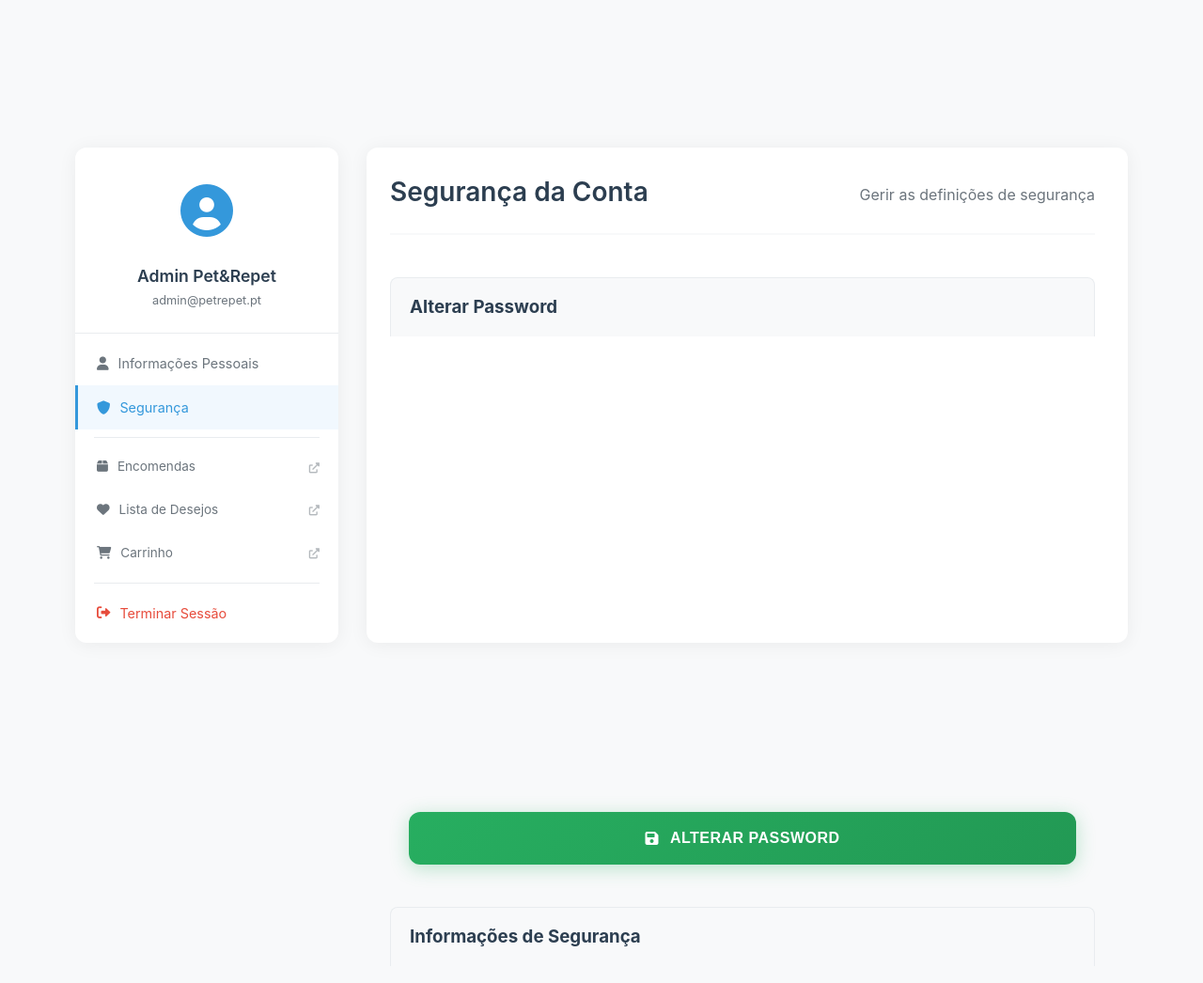
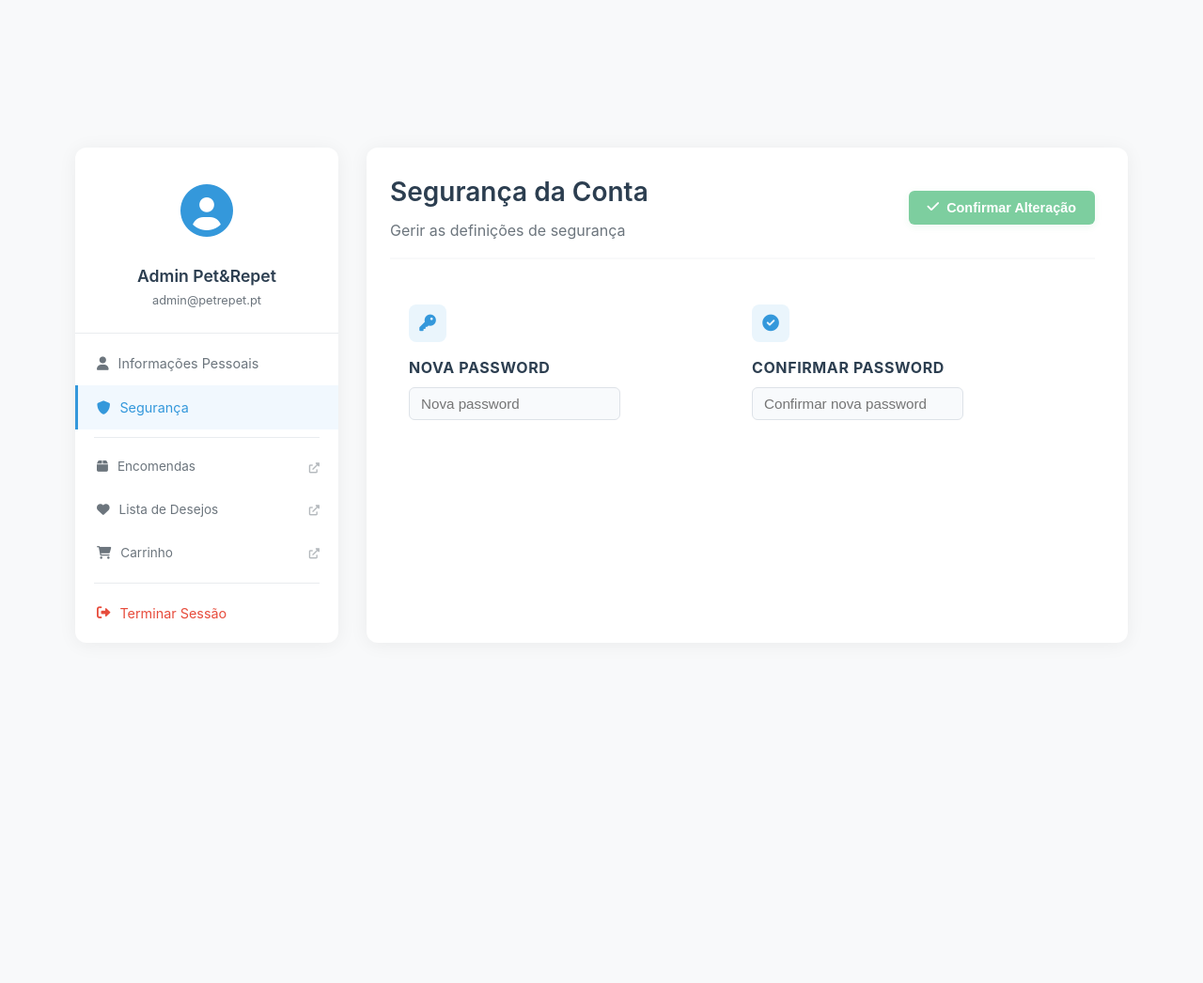
Before and after one commit to hbs09/pet-repet, a PHP site: page /account.php in a window 1280 px wide, after a click on "Segurança". Shown: the part 285-1331 px from the top of the page at 94% size. Run offline with PHP 8.4, Linux system fonts and the light colour scheme; the visitor is signed in with stand-in values (Sample User, id 1); data comes from the database, SQL or seed files in the repository.

Commit message:
Segurança

```diff
--- a/account.php
+++ b/account.php
@@ -222,68 +222,47 @@ $cart_count = $cart->getItemCount($user_id, $session_id);
                     <!-- Security Tab -->
                     <div id="security" class="tab-content">
                         <div class="tab-header">
-                            <h2>Segurança da Conta</h2>
-                            <p>Gerir as definições de segurança</p>
-                        </div>
-
-                        <!-- Password Section -->
-                        <div class="section-header">
-                            <h3>Alterar Password</h3>
+                            <div class="tab-header-content">
+                                <h2>Segurança da Conta</h2>
+                                <p>Gerir as definições de segurança</p>
+                            </div>
+                            <div class="header-actions">
+                                <button type="button" class="btn-save" id="savePasswordBtn" disabled style="opacity: 0.6;">
+                                    <i class="fas fa-check"></i>
+                                    Confirmar Alteração
+                                </button>
+                            </div>
                         </div>
 
                         <div class="section-body">
-                            <form id="passwordForm" class="password-form">
-                                <div class="form-group">
-                                    <label>Password Atual</label>
-                                    <div class="input-with-icon">
-                                        <input type="password" name="current_password" required>
-                                        <i class="fas fa-lock"></i>
+                            <!-- Password Change Section -->
+                            <div class="info-list">
+                                <!-- Password Change Form (inline style) -->
+
+                                <div class="info-row">
+                                    <div class="info-item">
+                                        <div class="info-icon">
+                                            <i class="fas fa-key"></i>
+                                        </div>
+                                        <div class="info-content">
+                                            <span class="info-label">Nova Password</span>
+                                            <div class="info-edit">
+                                                <input type="password" name="new_password" class="inline-input" placeholder="Nova password" required>
+                                            </div>
+                                        </div>
                                     </div>
-                                </div>
-                                <div class="form-group">
-                                    <label>Nova Password</label>
-                                    <div class="input-with-icon">
-                                        <input type="password" name="new_password" required>
-                                        <i class="fas fa-key"></i>
-                                    </div>
-                                </div>
-                                <div class="form-group">
-                                    <label>Confirmar Nova Password</label>
-                                    <div class="input-with-icon">
-                                        <input type="password" name="confirm_password" required>
-                                        <i class="fas fa-check"></i>
-                                    </div>
-                                </div>
-                                <button type="submit" class="btn btn-primary">
-                                    <i class="fas fa-save"></i>
-                                    Alterar Password
-                                </button>
-                            </form>
-                        </div>
 
-                        <!-- Security Info Section -->
-                        <div class="section-header">
-                            <h3>Informações de Segurança</h3>
-                        </div>
-
-                        <div class="section-body">
-                            <div class="security-status">
-                                <div class="status-item">
-                                    <div class="status-icon success">
-                                        <i class="fas fa-check-circle"></i>
-                                    </div>
-                                    <div class="status-info">
-                                        <h4>Email Verificado</h4>
-                                        <p>O seu email está verificado e seguro</p>
-                                    </div>
-                                </div>
-                                <div class="status-item">
-                                    <div class="status-icon info">
-                                        <i class="fas fa-clock"></i>
-                                    </div>
-                                    <div class="status-info">
-                                        <h4>Última Sessão</h4>
-                                        <p>Ativo agora</p>
+                                    <div class="info-item">
+                                        <div class="info-icon">
+                                            <i class="fas fa-check-circle"></i>
+                                        </div>
+                                        <div class="info-content">
+                                            <span class="info-label">Confirmar Password</span>
+                                            <div class="info-edit">
+                                                <input type="password" name="confirm_password" class="inline-input" placeholder="Confirmar nova password" required>
+                                                <div class="password-match-indicator" id="password-match-message" style="display: none;"></div>
+                                            </div>
+                                        </div>
                                     </div>
                                 </div>
                             </div>
@@ -657,6 +636,102 @@ $cart_count = $cart->getItemCount($user_id, $session_id);
         padding: 6px 10px;
         height: auto;
         min-height: unset;
+    }
+
+    /* Estilos para a seção de segurança */
+    .password-display {
+        color: #64748b;
+        font-family: monospace;
+        letter-spacing: 2px;
+    }
+
+    .password-match-indicator {
+        font-size: 0.8rem;
+        margin-top: 3px;
+        transition: all 0.3s ease;
+        display: none; /* Inicialmente oculto até ser necessário */
+        clear: both;
+        padding: 3px 5px;
+        min-height: 0; /* Prevenir que ocupe espaço quando vazio */
+    }
+
+    .password-match-indicator.success {
+        color: #27ae60;
+        background-color: rgba(39, 174, 96, 0.1);
+        border-radius: 4px;
+        padding-left: 5px;
+    }
+
+    .password-match-indicator.error {
+        color: #e74c3c;
+        background-color: rgba(231, 76, 60, 0.1);
+        border-radius: 4px;
+        padding-left: 5px;
+    }
+
+    .security-info-header {
+        margin-top: 30px;
+        margin-bottom: 15px;
+        padding-bottom: 10px;
+        border-bottom: 1px solid #eaedf0;
+        display: flex;
+        align-items: center;
+    }
+
+    .security-info-header h3 {
+        font-size: 1.1rem;
+        font-weight: 600;
+        color: #2c3e50;
+        margin: 0;
+        padding-left: 10px;
+        position: relative;
+    }
+
+    .security-info-header h3::before {
+        content: '';
+        position: absolute;
+        left: 0;
+        top: 50%;
+        transform: translateY(-50%);
+        width: 3px;
+        height: 16px;
+        background: #3498db;
+        border-radius: 2px;
+    }
+
+    .security-info-list {
+        padding-top: 5px;
+    }
+
+    .security-badge {
+        display: inline-flex;
+        align-items: center;
+        padding: 4px 10px;
+        border-radius: 20px;
+        font-size: 0.8rem;
+        font-weight: 600;
+    }
+
+    .security-badge.verified {
+        background-color: rgba(39, 174, 96, 0.1);
+        color: #27ae60;
+    }
+
+    .info-icon.success-icon {
+        background-color: rgba(39, 174, 96, 0.1);
+        color: #27ae60;
+    }
+
+    .info-icon.info-icon {
+        background-color: rgba(52, 152, 219, 0.1);
+        color: #3498db;
+    }
+
+    .info-description {
+        font-size: 0.8rem;
+        color: #64748b;
+        margin-top: 3px;
+        display: block;
     }
 
     .inline-actions {
@@ -1328,32 +1403,93 @@ $cart_count = $cart->getItemCount($user_id, $session_id);
             });
         });
 
-        // Password form submission
-        $('#passwordForm').submit(function(e) {
-            e.preventDefault();
+        // Função para validar se as passwords coincidem
+        function validatePasswordMatch() {
             const newPass = $('input[name="new_password"]').val();
             const confirmPass = $('input[name="confirm_password"]').val();
+            const messageEl = $('#password-match-message');
+            const saveBtn = $('#savePasswordBtn');
+
+            if(newPass && confirmPass) {
+                // Certifique-se de que o elemento é visível quando temos valores para ambas as senhas
+                messageEl.show();
+
+                if(newPass === confirmPass) {
+                    $('input[name="confirm_password"]').css('border-color', '#27ae60');
+                    $('input[name="new_password"]').css('border-color', '#27ae60');
+                    messageEl.html('<i class="fas fa-check-circle"></i> As passwords coincidem').removeClass('error').addClass('success');
+                    saveBtn.prop('disabled', false).css('opacity', 1);
+                    return true;
+                } else {
+                    $('input[name="confirm_password"]').css('border-color', '#e74c3c');
+                    $('input[name="new_password"]').css('border-color', '');
+                    messageEl.html('<i class="fas fa-exclamation-circle"></i> As passwords não coincidem').removeClass('success').addClass('error');
+                    saveBtn.prop('disabled', true).css('opacity', 0.6);
+                    return false;
+                }
+            } else {
+                // Esconder o elemento quando um dos campos está vazio
+                messageEl.hide().text('');
+                $('input[name="confirm_password"]').css('border-color', '');
+                $('input[name="new_password"]').css('border-color', '');
+                saveBtn.prop('disabled', true).css('opacity', 0.6);
+            }
+            return false;
+        }
+
+        // Adicionar eventos de validação assim que o documento estiver pronto
+        $('input[name="confirm_password"]').on('keyup', validatePasswordMatch);
+        $('input[name="new_password"]').on('keyup', validatePasswordMatch);
+
+        // Validar as senhas inicialmente
+        validatePasswordMatch();
+
+        // Botão de salvar password
+        $('#savePasswordBtn').click(function() {
+            // Validar as passwords antes de enviar
+            const newPass = $('input[name="new_password"]').val();
+            const confirmPass = $('input[name="confirm_password"]').val();
+
+            if(!newPass || !confirmPass) {
+                showNotification('Por favor, preencha ambos os campos de password', 'error');
+                return;
+            }
 
             if(newPass !== confirmPass) {
                 showNotification('As passwords não coincidem', 'error');
                 return;
             }
 
+            // Enviar diretamente os valores dos campos
             $.ajax({
                 url: 'ajax/change_password.php',
                 method: 'POST',
-                data: $(this).serialize(),
+                data: {
+                    new_password: newPass,
+                    confirm_password: confirmPass
+                },
                 dataType: 'json',
                 success: function(response) {
                     if(response.success) {
                         showNotification('Password alterada com sucesso!', 'success');
-                        $('#passwordForm')[0].reset();
+                        // Limpar os campos de senha após alteração bem-sucedida
+                        $('input[name="new_password"]').val('');
+                        $('input[name="confirm_password"]').val('');
+                        $('input[name="confirm_password"]').css('border-color', '');
+                        $('input[name="new_password"]').css('border-color', '');
+                        $('#password-match-message').text('').removeClass('success').removeClass('error').hide();
+                        $('#savePasswordBtn').prop('disabled', true).css('opacity', 0.6);
                     } else {
                         showNotification(response.message || 'Erro ao alterar password', 'error');
                     }
+                },
+                error: function() {
+                    showNotification('Erro de conexão ao alterar a password', 'error');
                 }
             });
         });
+
+        // O formulário de password agora é manipulado diretamente pelo botão savePasswordBtn
 
         // Notification system
         function showNotification(message, type) {
--- a/index.php
+++ b/index.php
@@ -61,7 +61,7 @@ include 'templates/header.php';
         <div class="container">
             <div class="section-header">
                 <h2 class="section-title">Produtos em Destaque</h2>
-                <p class="section-subtitle">Selecionamos os melhores produtos para o bem-estar do seu animal de estimação</p>
+
             </div>
             <div class="product-grid">
                 <?php
@@ -108,7 +108,6 @@ include 'templates/header.php';
         <div class="container">
             <div class="section-header">
                 <h2 class="section-title">Porquê Escolher-nos?</h2>
-                <p class="section-subtitle">Oferecemos os melhores produtos e serviços para o seu animal de estimação</p>
             </div>
             <div class="features-grid">
                 <div class="feature-item">
```
Also changed, not shown: ajax/change_password.php (added, +58 -0 lines).
